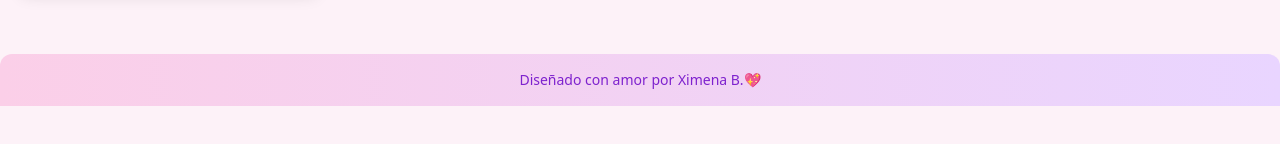
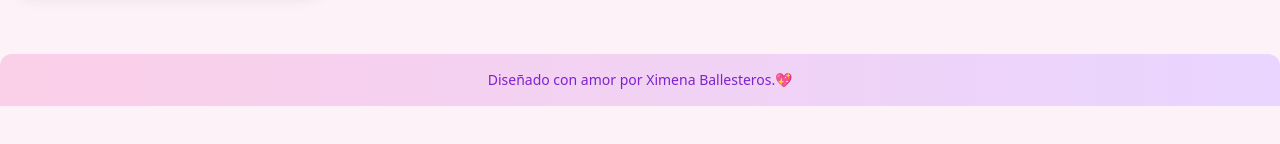
Before and after one commit to Mximena24/Poke-Dex, a plain HTML site: page index.html in a window 1280 px wide. Shown: the part 648-792 px from the top of the page. Drawn offline with nearby package versions, Linux system fonts and the light colour scheme; no server answers.

Commit message:
Update index.html

```diff
--- a/index.html
+++ b/index.html
@@ -96,7 +96,7 @@
   <!-- Footer -->
   <footer class="bg-gradient-to-r from-pink-200 to-purple-200 py-4 mt-10 rounded-t-xl">
     <div class="text-center text-sm text-purple-700 font-medium">
-      Diseñado con amor por Ximena B.💖
+      Diseñado con amor por Ximena Ballesteros.💖
     </div>
   </footer>
 
```
